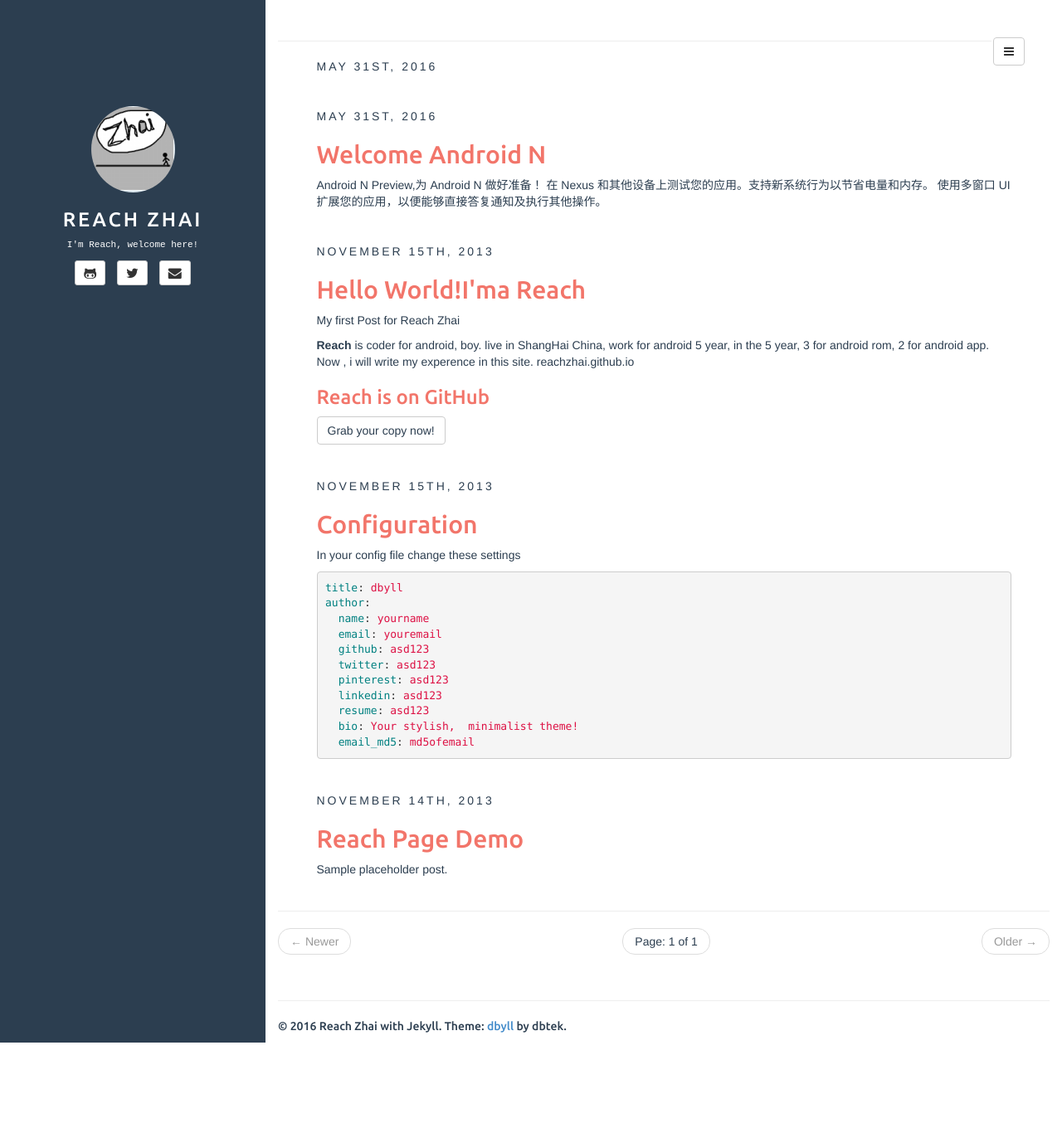
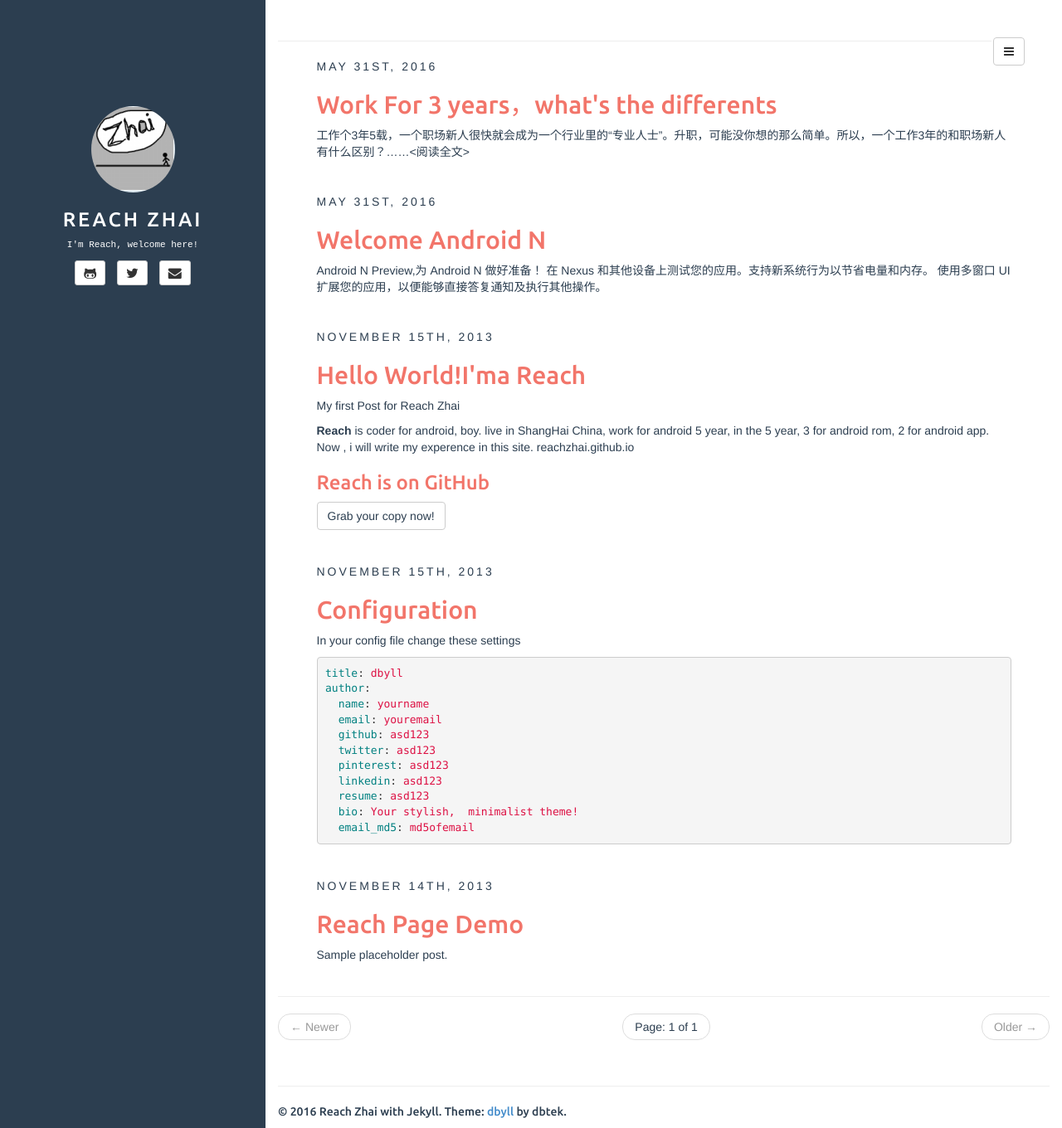
Before and after one commit to reachzhai/reachzhai.github.io, a Jekyll site: the page built from index.html, in a window 1280 px wide and 1360 px high. Shown: the whole window at 83% size. Built offline with Jekyll 4.4.1, drawn with Linux system fonts in a browser that asks for light colours; the list of posts is cut into pages by our own code.

Commit message:
Revert "modify"
This reverts commit d3283dd38c5dab416b33e826300e1b39ab1e0b4b.

```diff
--- a/_posts/2016-05-31-work_for_three_year.md
+++ b/_posts/2016-05-31-work_for_three_year.md
@@ -3,8 +3,7 @@ layout: post
 title: Work For 3 years，what's the differents
 categories: [general，forward]
 tags: [reachzhai, work]
-description: 工作个3年5载，一个职场新人很快就会成为一个行业里的“专业人士”。如果你成为星巴克的店员，你会从平时买星巴克咖啡作为客户只为享受，变成自己亲自洗杯子，磨咖啡豆，然后微笑着用一口很gay的腔调将咖啡递给客人，感受这份参与所赋予你的经历，学习品牌的魔力。
-如果你是一个大公司某个部门的高管，你不仅要完成上头的KPI，还要管教下头的员工，绞尽脑汁地让比自己小很多岁的员工听从你那并不娴熟的领导力。而你知道，一切都是为了公司更好的运转，你吸取着一个企业系统带给你的养分，同时观察着自己的位置，一步步地考虑。……<阅读全文>
+description: 工作个3年5载，一个职场新人很快就会成为一个行业里的“专业人士”。升职，可能没你想的那么简单。所以，一个工作3年的和职场新人有什么区别？……<阅读全文>
 ---
 # 【转】一个工作3年的和职场新人有什么区别 #
 -----文章转自网络，本人[@reachzhai](https://twitter.com/reachzhai "ReachZhai")有所修改，页面底部有原作者信息。
@@ -26,14 +25,14 @@ description: 工作个3年5载，一个职场新人很快就会成为一个行
 
 **1. 职场技能已经娴熟**
 
-> ![职场技能已经娴熟](http://upload-images.jianshu.io/upload_images/45202-b2ce38ccfc123b1d.png?imageMogr2/auto-orient/strip%7CimageView2/2/w/1240)
+![职场技能已经娴熟](http://upload-images.jianshu.io/upload_images/45202-b2ce38ccfc123b1d.png?imageMogr2/auto-orient/strip%7CimageView2/2/w/1240)
 > 他们有很熟练职场的礼仪，谢谢，您，Best regards, yours sincerely
 > 用的滚瓜烂熟，接电话先打招呼，挂电话先等客户；让领导先坐先开口，让下属记笔记，自己悄悄跟领导耳语补充意见以尊其颜面。
+>
 >
 > 他们已经很少会再因为细小的错误而被批评，顶多是一些标点符号，或者一些字体大小。关于行业，关于公司产品，公司部门，同事，战略，他们都一一了解，能够单独面对客户，或是亲自PPT开大会。
 >
 > 据统计，3年经验员工的一般产出占公司收入的60%以上。许多公司都喜欢招3~5年经验的人，因为这群人基本上不会有太多行业基础知识的缺乏，大多是精兵强将，不仅基本过硬，而且一部分还有特别建树和独到见解。
->
 
 
 
@@ -41,8 +40,9 @@ description: 工作个3年5载，一个职场新人很快就会成为一个行
 
 **2. 不再羞于表达**
 
-> ![不再羞于表达](http://upload-images.jianshu.io/upload_images/45202-812aa710956f3c33.jpg?imageMogr2/auto-orient/strip%7CimageView2/2/w/1240)
+![不再羞于表达](http://upload-images.jianshu.io/upload_images/45202-812aa710956f3c33.jpg?imageMogr2/auto-orient/strip%7CimageView2/2/w/1240)
 > 工作3到5年的人跟职场新人相比，有着相对更强的主动性。因为这些有经验的人知道，表达是工作必备工具，你不表达没人知道你的想法，没人会为你的点子付钱。而这一切跟别人眼中看的交际，开朗外向并无多大关系。
+>
 >
 > 关于表达，你不必做到川普那样疯狂，你只需要做自己
 > 工作中邮件也好，微信也好，口头也好，开会也好，表达几乎是占据工作3分之1时间的内容。表达方式、技巧的好与坏将直接影响你和同事的合作，影响你对工作的理解，从而影响事情的进展，乃至最后的工作结果，你的业绩水平。
```
